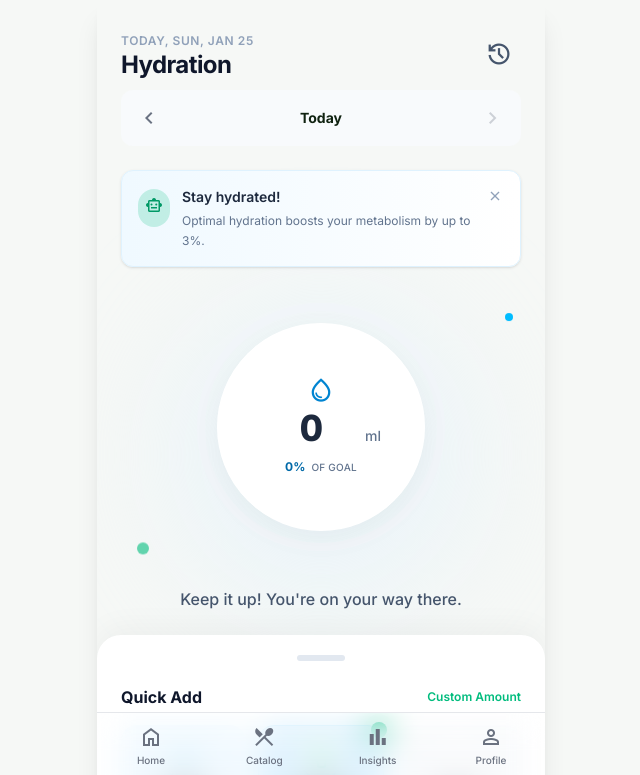
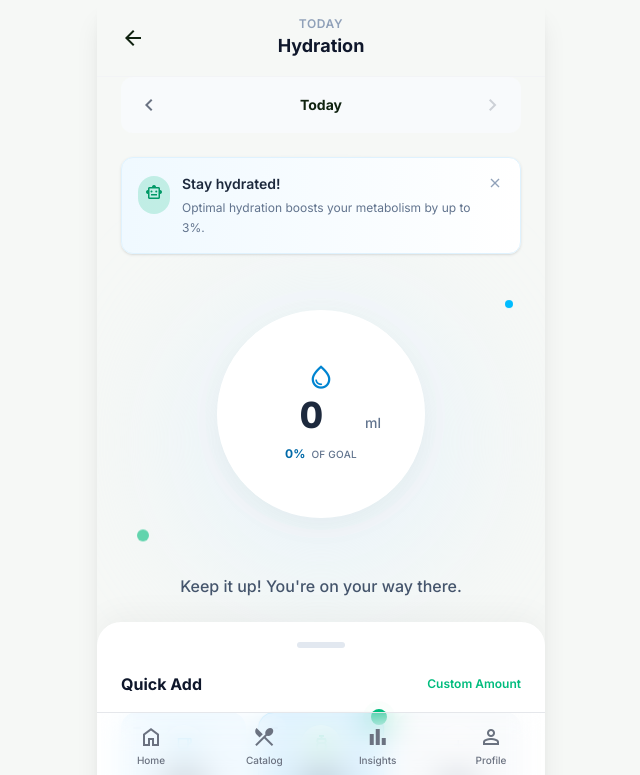
Before and after one commit to furkantekkartal/HealthNHabits, a React (Vite) app in the folder frontend/: page /water in a window 1280 px wide. Shown: the top 775 px of the page, without its empty margins (319-959 px from the left). Built offline with nearby package versions, Linux system fonts and the light colour scheme; no server answers.

Commit message:
fix: add back button to Hydration page, weight graph shows only user-entered values

```diff
--- a/frontend/src/pages/Hydration.jsx
+++ b/frontend/src/pages/Hydration.jsx
@@ -172,19 +172,17 @@ export default function Hydration() {
                 )}
 
                 {/* Header */}
-                <header className="flex items-center justify-between p-6 pb-2 pt-8 z-20">
-                    <div className="flex flex-col">
+                <header className="flex items-center justify-between p-4 sticky top-0 z-20 bg-[#f6f8f6]/95 backdrop-blur-md border-b border-gray-100">
+                    <button onClick={() => navigate(-1)} className="flex items-center justify-center w-10 h-10 rounded-full hover:bg-black/5 transition-colors">
+                        <span className="material-symbols-outlined text-2xl">arrow_back</span>
+                    </button>
+                    <div className="flex flex-col items-center">
                         <span className="text-xs font-semibold text-slate-400 uppercase tracking-wider">
-                            {isToday() ? `Today, ${formatDate()}` : formatDate()}
+                            {isToday() ? 'Today' : formatDate()}
                         </span>
-                        <h1 className="text-2xl font-bold text-slate-900 tracking-tight">Hydration</h1>
+                        <h1 className="text-lg font-bold text-slate-900">Hydration</h1>
                     </div>
-                    <button
-                        onClick={() => navigate(-1)}
-                        className="relative group p-2 rounded-full hover:bg-slate-100 transition-colors"
-                    >
-                        <span className="material-symbols-outlined text-slate-600" style={{ fontSize: '28px' }}>history</span>
-                    </button>
+                    <div className="w-10"></div>
                 </header>
 
                 {/* Date Navigation */}
```
